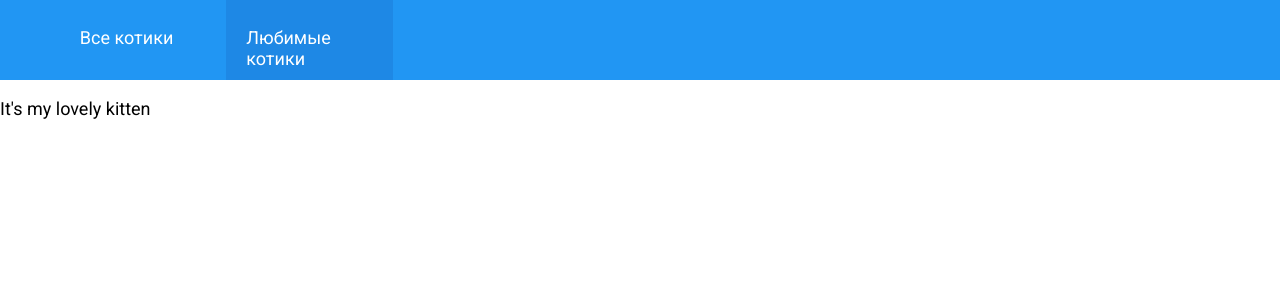
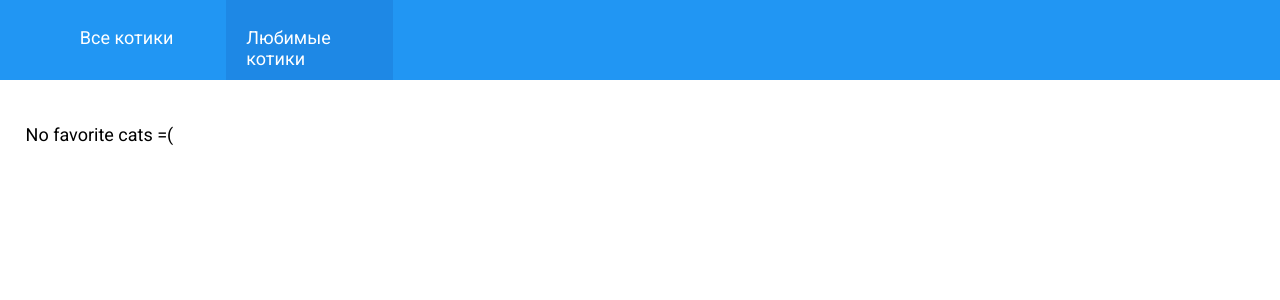
Before and after one commit to zena7/frontend-challenge, a React (Vite) app: page /favoriteCats in a window 1280 px wide. Shown: the top 300 px of the page. Built offline with nearby package versions, Linux system fonts and the light colour scheme.

Commit message:
feat: 🎸 add logic for adding cat for favorite page

```diff
--- a/src/pages/favoriteCatsPage.js
+++ b/src/pages/favoriteCatsPage.js
@@ -1,3 +1,27 @@
+import { useLayoutEffect, useState } from 'react';
+import { List } from '../shared/ui/List';
+import { CatCard } from '../catCard/CatCard';
+
 export function FavoriteCatsPage() {
-  return <p>It's my lovely kitten</p>;
+  const [favCats, setFavCats] = useState([]);
+
+  useLayoutEffect(() => {
+    const array = Object.keys(localStorage);
+    setFavCats((prev) => prev.concat(array));
+  }, []);
+  // не знаю, что добавить в зависимости, чтобы при клике на кнопку лайк  в реальном времени удалялся этот котик
+  console.log('FAVORITE', favCats);
+
+  return (
+    <List className="catsList">
+      {favCats.length === 0 && <p>No favorite cats =(</p>}
+      {favCats?.map((item) => {
+        return (
+          <li key={item}>
+            <CatCard url={item} />
+          </li>
+        );
+      })}
+    </List>
+  );
 }
```
